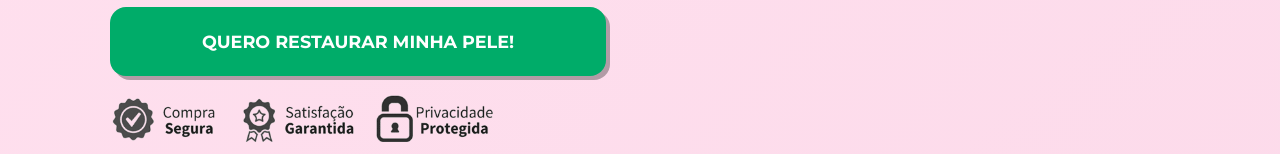
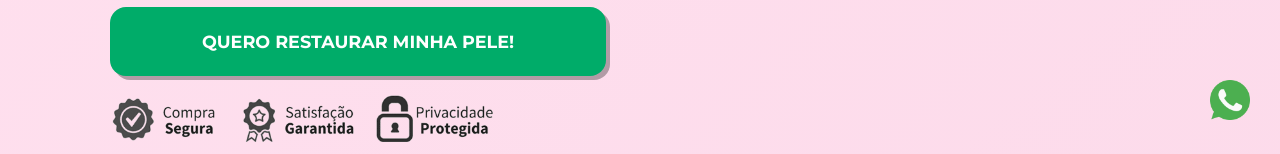
Before and after one commit to MarcosGardinali/RosaAmazonica-Page, a React (Create React App) app: page / in a window 1280 px wide. Shown: the part 646-800 px from the top of the page. Built offline with nearby package versions, Linux system fonts and the light colour scheme.

Commit message:
WhatsApp button

```diff
--- a/src/Componentes/Conteudo/index.jsx
+++ b/src/Componentes/Conteudo/index.jsx
@@ -10,6 +10,7 @@ import SecaoComprar from '../SecaoComprar'
 import SecaoDuvidas from '../SecaoDuvidas'
 import PrimeiraSecao from '../PrimeiraSecao'
 import SecaoClientesSatisfeitas from '../SecaoClientesSatisfeitas'
+import whats from '../../assets/images/whats.png'
 
 export default function Conteudo() {
   return (
@@ -25,11 +26,11 @@ export default function Conteudo() {
       <SecaoComprar />
       <SecaoDuvidas />
 
-      {/*<div className={style.whatsapp__button}>
-        <a href="https://api.whatsapp.com/send/?phone=5571983187610&text&type=phone_number&app_absent=0" target="_blank" rel="noopener noreferrer">
+      <div className={style.whatsapp__button}>
+        <a href="https://api.whatsapp.com/send/?phone=5514998622783&text&type=phone_number&app_absent=0" target="_blank" rel="noopener noreferrer">
             <img src={whats} alt="WhatsApp" loading="lazy"/>
         </a>
-  </div>*/}
+      </div>
 
     </main>
   )
```
